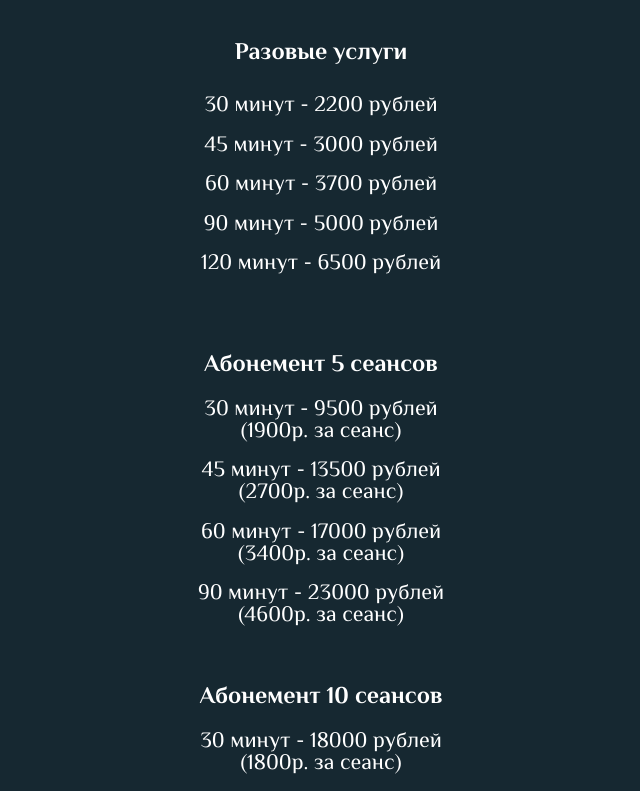
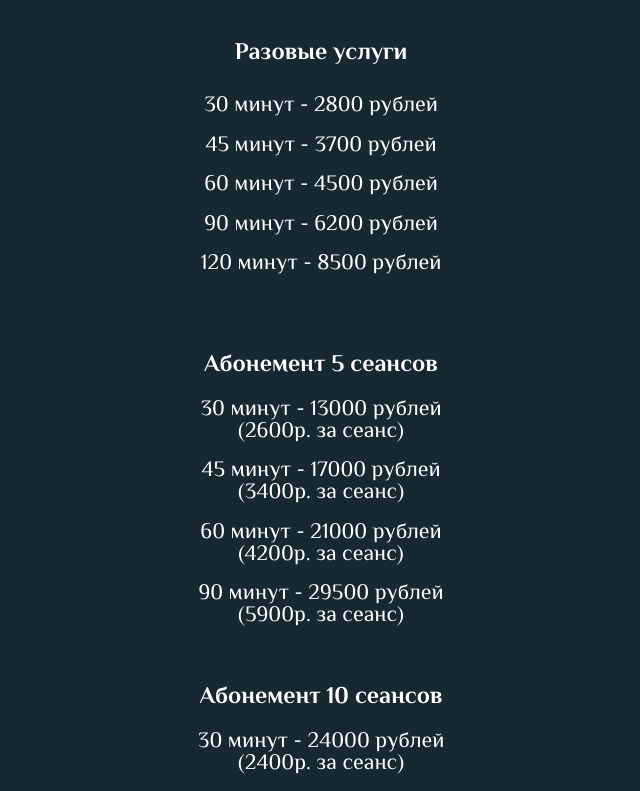
Before and after one commit to DmitryKalashnikov91/spa-fili, a Next.js app: page /catalog in a window 1280 px wide. Shown: the part 380-1171 px from the top of the page, without its empty margins (319-959 px from the left). Built offline with nearby package versions, Linux system fonts and the light colour scheme.

Commit message:
change masters

```diff
--- a/public/data/data.js
+++ b/public/data/data.js
@@ -90,24 +90,24 @@ export const DATA = [
 ]
 
 export const MASS_DATA_PCKG = [
-	{ id: nanoid(6), minutes: 30, price: 2200 },
-	{ id: nanoid(6), minutes: 45, price: 3000 },
-	{ id: nanoid(6), minutes: 60, price: 3700 },
-	{ id: nanoid(6), minutes: 90, price: 5000 },
-	{ id: nanoid(6), minutes: 120, price: 6500 },
+	{ id: nanoid(6), minutes: 30, price: 2800 },
+	{ id: nanoid(6), minutes: 45, price: 3700 },
+	{ id: nanoid(6), minutes: 60, price: 4500 },
+	{ id: nanoid(6), minutes: 90, price: 6200 },
+	{ id: nanoid(6), minutes: 120, price: 8500 },
 ]
 
 export const FIVE_DATA_PCKG = [
-	{ id: nanoid(6), minutes: 30, price: 9500, perOne: 1900 },
-	{ id: nanoid(6), minutes: 45, price: 13500, perOne: 2700 },
-	{ id: nanoid(6), minutes: 60, price: 17000, perOne: 3400 },
-	{ id: nanoid(6), minutes: 90, price: 23000, perOne: 4600 },
+	{ id: nanoid(6), minutes: 30, price: 13000, perOne: 2600 },
+	{ id: nanoid(6), minutes: 45, price: 17000, perOne: 3400 },
+	{ id: nanoid(6), minutes: 60, price: 21000, perOne: 4200 },
+	{ id: nanoid(6), minutes: 90, price: 29500, perOne: 5900 },
 ]
 export const TEN_DATA_PCKG = [
-	{ id: nanoid(6), minutes: 30, price: 18000, perOne: 1800 },
-	{ id: nanoid(6), minutes: 45, price: 26000, perOne: 2600 },
-	{ id: nanoid(6), minutes: 60, price: 33000, perOne: 3300 },
-	{ id: nanoid(6), minutes: 90, price: 44000, perOne: 4400 },
+	{ id: nanoid(6), minutes: 30, price: 24000, perOne: 2400 },
+	{ id: nanoid(6), minutes: 45, price: 33000, perOne: 3300 },
+	{ id: nanoid(6), minutes: 60, price: 41000, perOne: 4100 },
+	{ id: nanoid(6), minutes: 90, price: 57000, perOne: 5700 },
 ]
 export const OSTEO_PCKG = [
 	{
--- a/src/app/page.tsx
+++ b/src/app/page.tsx
@@ -15,8 +15,8 @@ export default function Home() {
 		<main className='flex min-h-screen flex-col items-center justify-between text-3xl'>
 			<Main />
 			<Seances />
+			<Prices />
 			<Reviews />
-			<Prices />
 			<Specialists />
 			<Contacts />
 		</main>
--- a/src/components/prices/Prices.jsx
+++ b/src/components/prices/Prices.jsx
@@ -8,17 +8,17 @@ const priceData = [
 	{
 		id: 1,
 		name: 'Разовые услуги',
-		price: '2 200',
+		price: '2 800',
 	},
 	{
 		id: 2,
 		name: 'Абонемент 5 сеансов',
-		price: '9 500',
+		price: '13 000',
 	},
 	{
 		id: 3,
 		name: 'Абонемент 10 сеансов',
-		price: '18 000',
+		price: '24 000',
 	},
 	{
 		id: 4,
@@ -55,7 +55,7 @@ const Prices = () => {
 								<p className=''>от {price}р.</p>
 							</li>
 						))}
-						<li className='text-center pt-8 text-lg underline'>
+						<li className='text-center tracking-widest pt-8 text-xl underline'>
 							<Link href='/catalog'>Подробнее...</Link>
 						</li>
 					</ul>
@@ -64,7 +64,7 @@ const Prices = () => {
 					<Image
 						src={certificate}
 						width={420}
-						className='rounded-xl'
+						className='rounded-xl mt-10'
 						alt='сертификат spa fili'
 					/>
 					<p className='text-center'>
--- a/src/components/reviews/Reviews.jsx
+++ b/src/components/reviews/Reviews.jsx
@@ -14,7 +14,7 @@ const Reviews = () => {
 				<CustomSlider />
 			</div>
 			<Link
-				className='text-center text-base underline pt-4'
+				className='text-center text-xl tracking-widest underline pt-4'
 				target='_blank'
 				href='https://yandex.ru/maps/org/spafili/62360509408/reviews/?ll=37.508556%2C55.744188&utm_content=more-reviews&utm_medium=reviews&utm_source=maps-reviews-widget&z=13'
 			>
```
